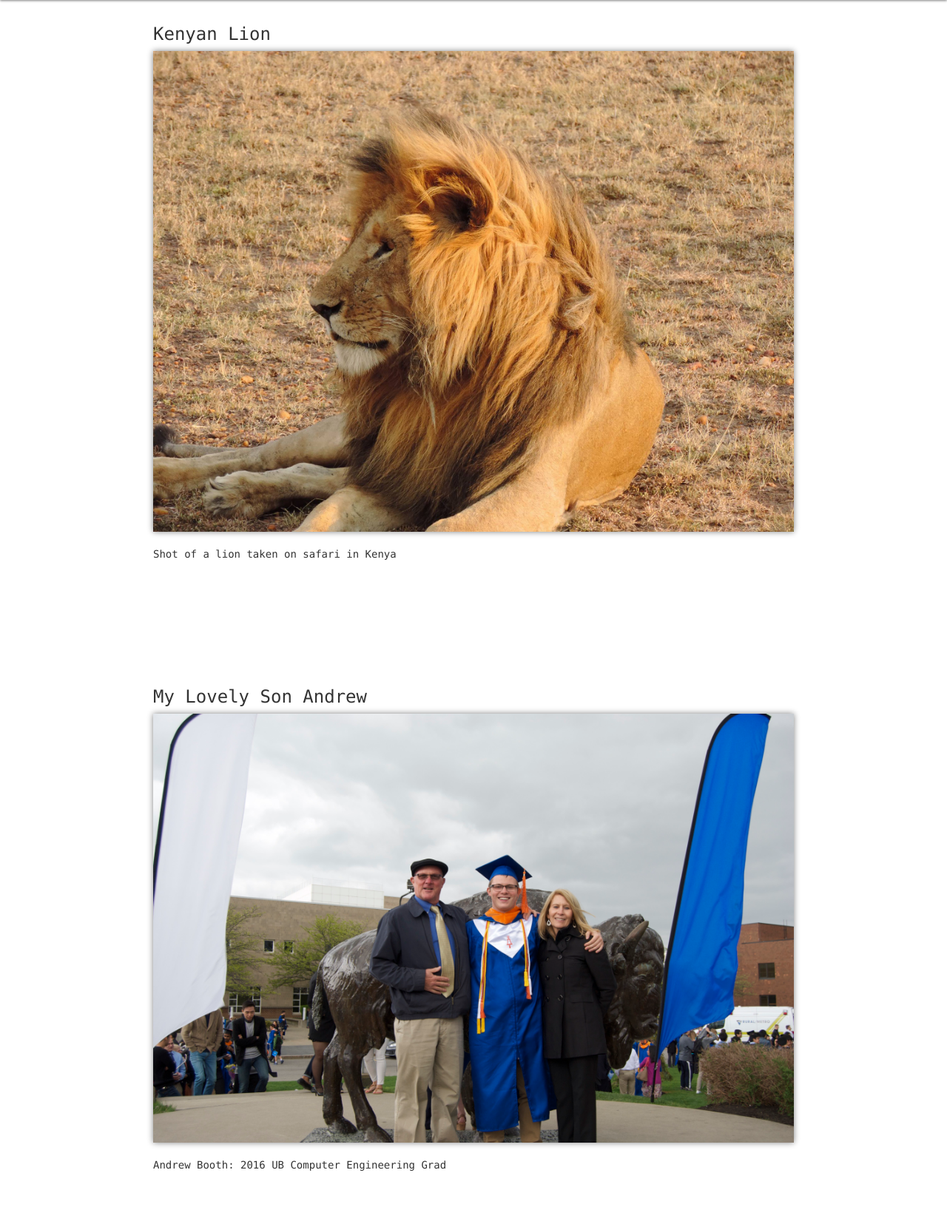
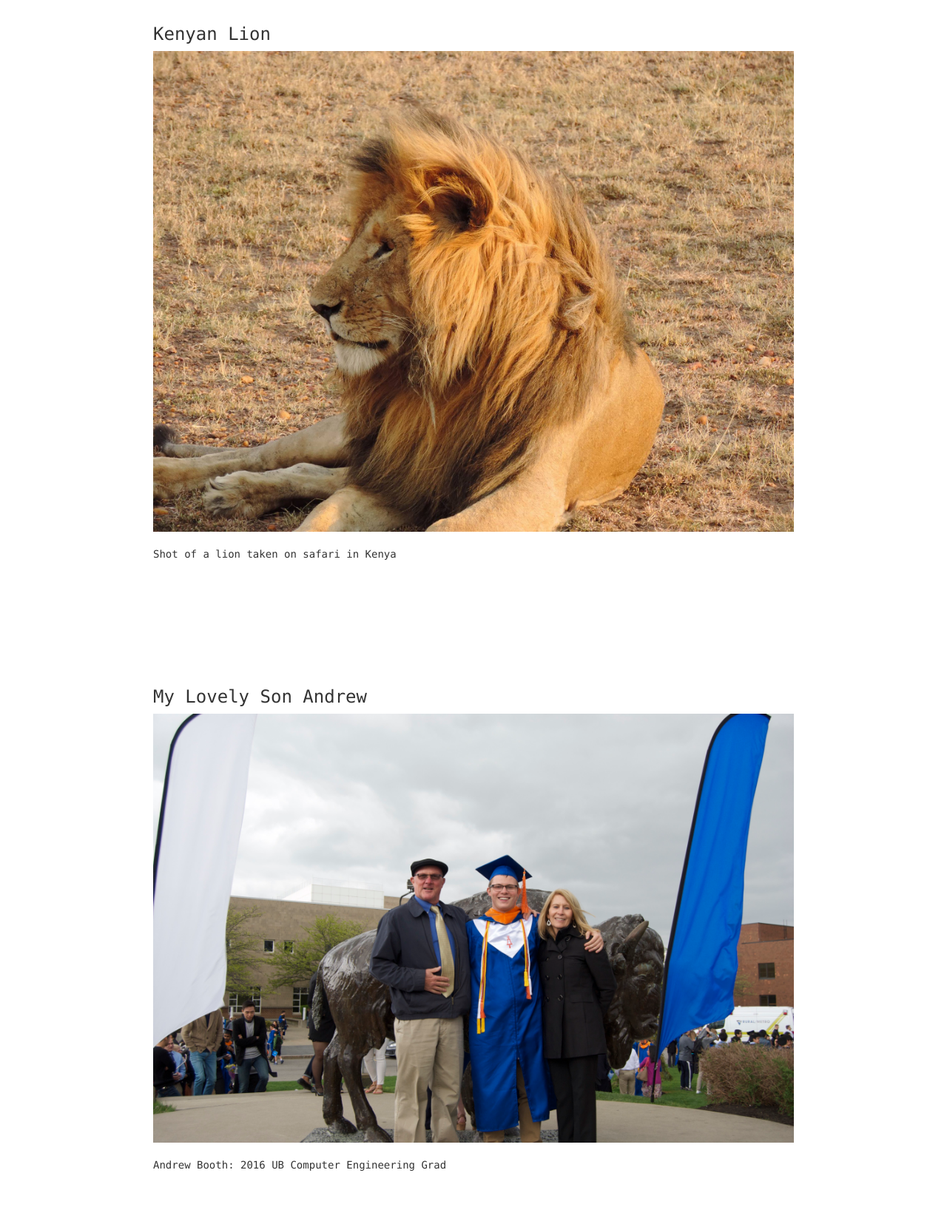
Before and after one commit to adbooth/DewsPics, a Flask app: page / in a window 1280 px wide. Shown: the part 67-1722 px from the top of the page at 74% size. Run offline with Flask 2, Linux system fonts and the light colour scheme; some libraries are stand-ins or nearby versions.

Commit message:
Removed shadow

```diff
--- a/static/css/home.css
+++ b/static/css/home.css
@@ -14,7 +14,6 @@ body {
   background-color: White;
   width: 100%;
   max-width: 100%;
-  box-shadow: 0 1px 3px gray;
   border-radius: 0;
 }
 
@@ -31,6 +30,5 @@ body {
 .image img {
   width: 100%;
   max-width: 100%;
-  box-shadow: 0 0 8px gray;
   cursor: pointer;
 }
```
